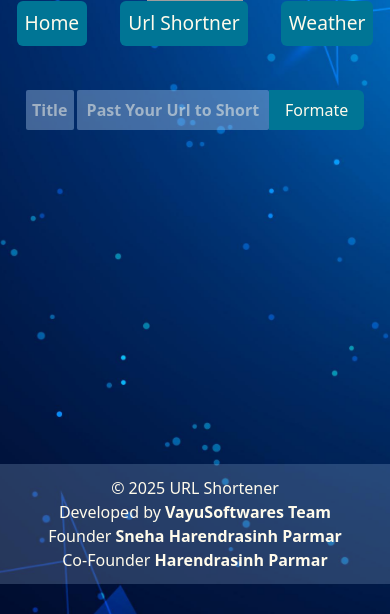
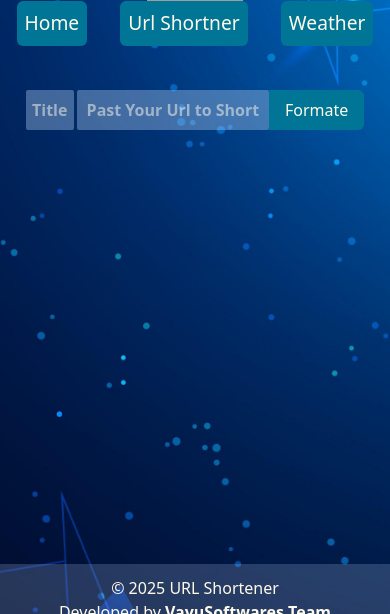
Before and after one commit to harendrasinp/UrlShortner, a React (Vite) app: page /ulrShortner in a window 390 px wide. Shown: the part 135-749 px from the top of the page. Built offline with nearby package versions, Linux system fonts and the light colour scheme; grey boxes are pictures that could not be loaded.

Commit message:
footer position set

```diff
--- a/src/Component/HomePage.jsx
+++ b/src/Component/HomePage.jsx
@@ -2,7 +2,7 @@ import React from 'react'
 
 export const HomePage = () => {
   return (
-    <div className='w-full min-h-[calc(100vh-280px)] gap-5 flex items-center flex-col'>
+    <div className='w-full min-h-[calc(100vh-280px)] mb-5 lg:-mb-0  gap-5 flex items-center flex-col'>
       <h5 className='text-amber-50 font-bold text-2xl'>Welcome to SmartTool</h5>
       <div className='flex justify-center items-center flex-col'>
         <div className='text-amber-100 font-semibold'>UrlShortner</div>
--- a/src/Component/Urlbox.jsx
+++ b/src/Component/Urlbox.jsx
@@ -34,7 +34,7 @@ export const Urlbox = () => {
   }
   // ------------------------------------Return-------------------------------------
   return (
-    <div className='justify-center flex-col items-center min-h-[calc(100vh-450px)] lg:min-h-[calc(100vh-280px)]'>
+    <div className='justify-center flex-col items-center min-h-[calc(100vh-350px)] lg:min-h-[calc(100vh-280px)]'>
       <DeleteUrl />
       {/* -----------------------------------------Input Box and Error message---------------------------------- */}
       <div className='w-full flex justify-around items-center flex-col'>
```
